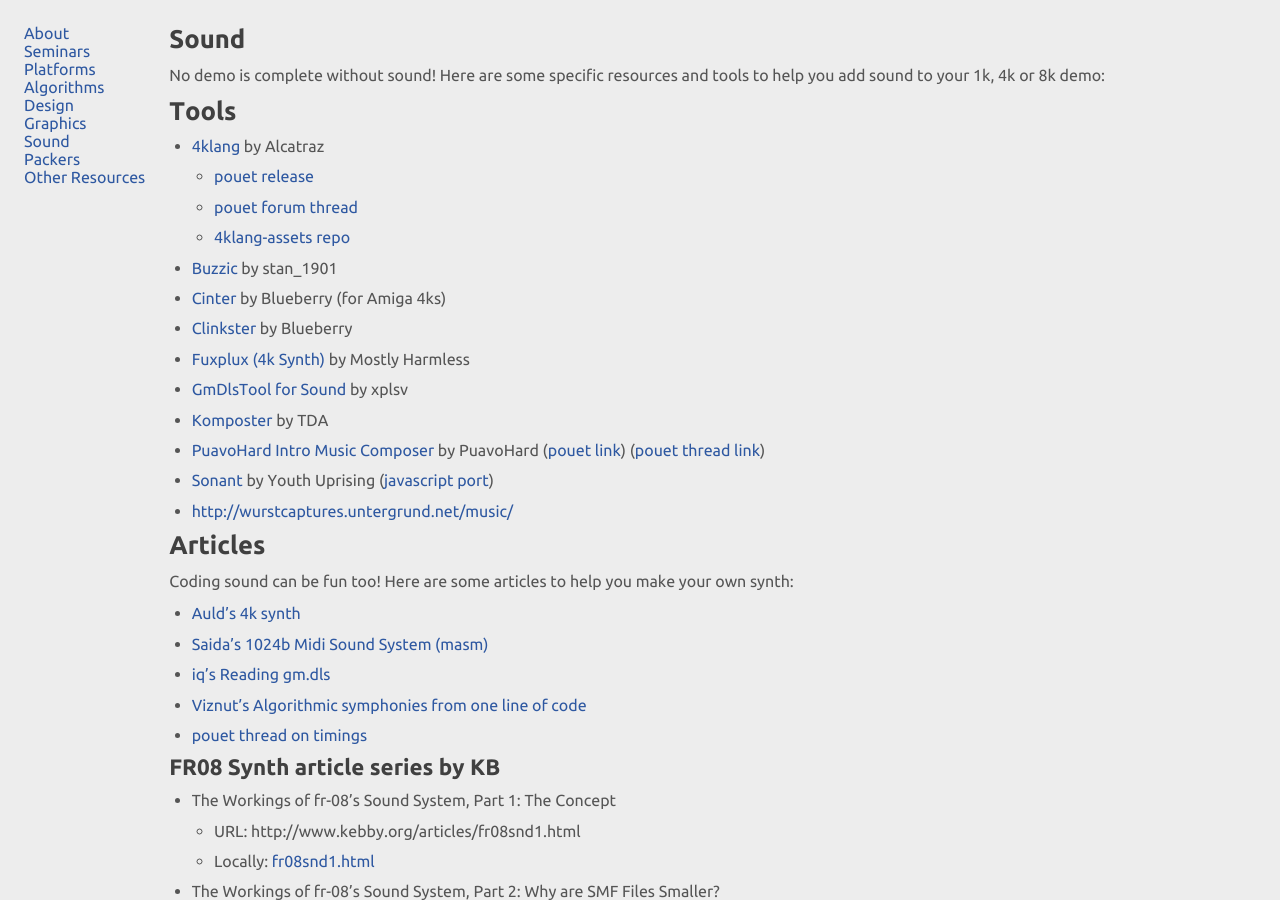
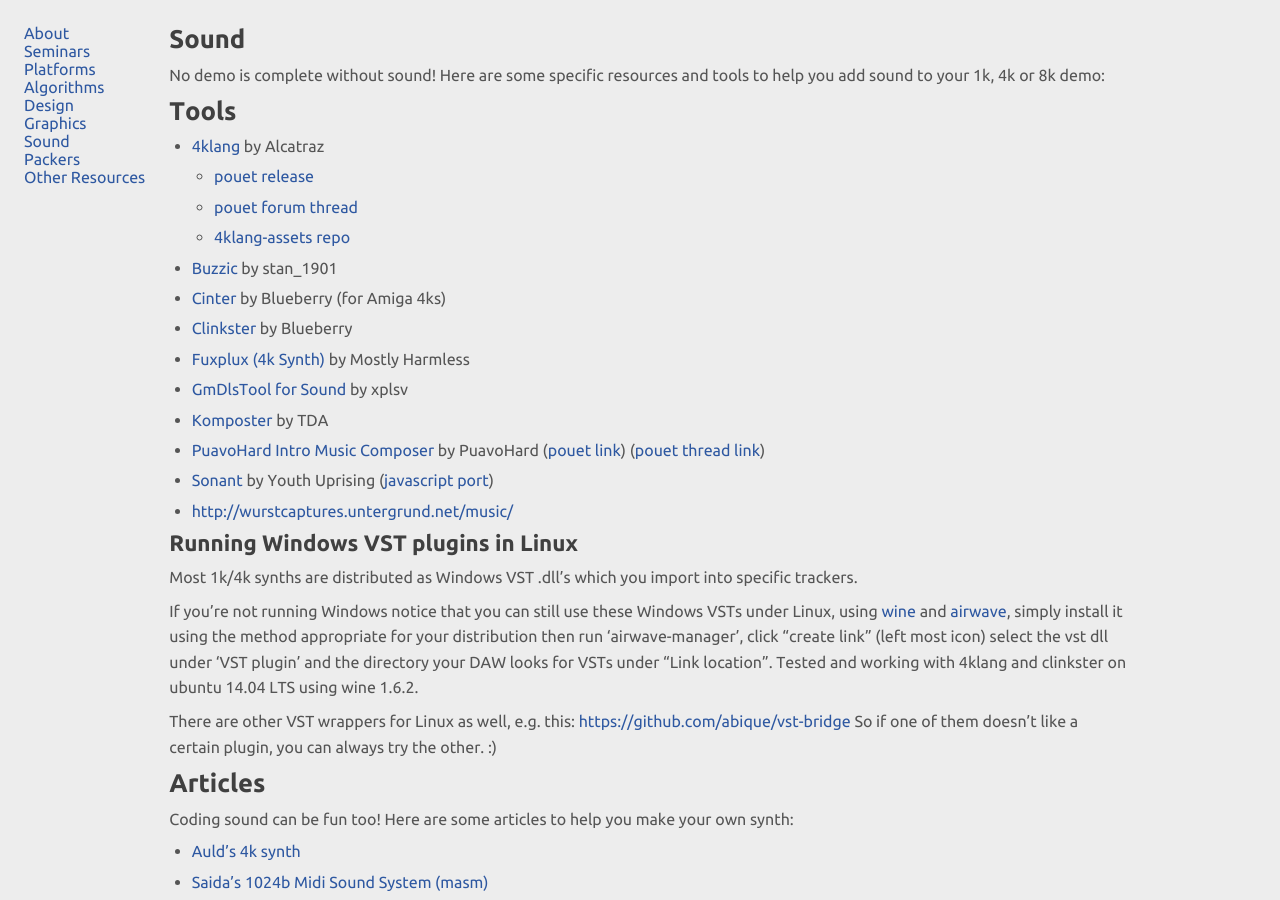
Before and after one commit to in4k/in4k.github.io, a Jekyll site: the page built from wiki/sound.markdown, in a window 1280 px wide and 900 px high. Built offline with Jekyll 4.4.1, drawn with Linux system fonts in a browser that asks for light colours.

Commit message:
Update sound.markdown
chapter on running Windows VSTs in Linux, thanks LJ and Saga Musix for info

```diff
--- a/wiki/sound.markdown
+++ b/wiki/sound.markdown
@@ -20,6 +20,14 @@
 * [PuavoHard Intro Music Composer](http://www.puavohard.net/php/prod/phpimc) by PuavoHard ([pouet link](http://www.pouet.net/prod.php?which=53671)) ([pouet thread link](http://www.pouet.net/topic.php?which=10793))
 * [Sonant](http://www.pouet.net/prod.php?which=53615) by Youth Uprising ([javascript port](http://sonantlive.bitsnbites.eu/))
 * [http://wurstcaptures.untergrund.net/music/](http://wurstcaptures.untergrund.net/music/)
+
+## Running Windows VST plugins in Linux
+
+Most 1k/4k synths are distributed as Windows VST .dll's which you import into specific trackers.
+
+If you're not running Windows notice that you can still use these Windows VSTs under Linux, using [wine](https://www.winehq.org/) and [airwave](https://github.com/phantom-code/airwave), simply install it using the method appropriate for your distribution then run 'airwave-manager', click "create link" (left most icon) select the vst dll under 'VST plugin' and the directory your DAW looks for VSTs under "Link location". Tested and working with 4klang and clinkster on ubuntu 14.04 LTS using wine 1.6.2.
+
+There are other VST wrappers for Linux as well, e.g. this: [https://github.com/abique/vst-bridge](https://github.com/abique/vst-bridge) So if one of them doesn't like a certain plugin, you can always try the other. :)
 
 # Articles
 
```
